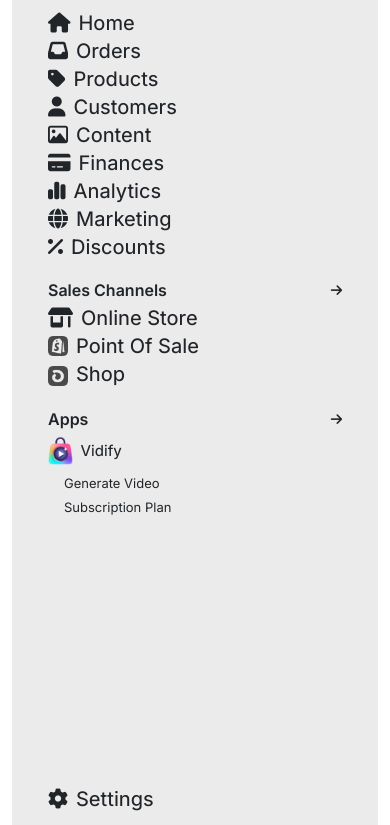
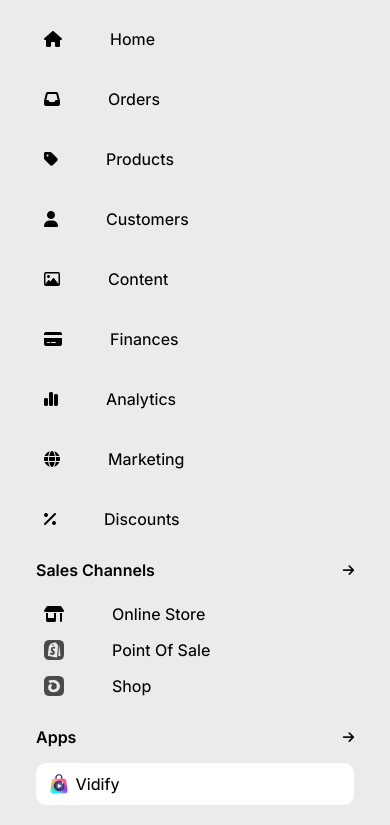
Before and after one commit to zunairawan4343-jpg/Vidify-Figma-, a plain HTML site: page index.html in a window 390 px wide. Shown: the part 143-968 px from the top of the page. Drawn offline with nearby package versions, Linux system fonts and the light colour scheme.

Commit message:
responsive

```diff
--- a/index.html
+++ b/index.html
@@ -6,125 +6,212 @@
   <meta name="viewport" content="width=device-width, initial-scale=1" />
   <title>Vidify-Figma</title>
 
-
   <link href="https://cdn.jsdelivr.net/npm/bootstrap@5.3.8/dist/css/bootstrap.min.css" rel="stylesheet"
     integrity="sha384-sRIl4kxILFvY47J16cr9ZwB07vP4J8+LH7qKQnuqkuIAvNWLzeN8tE5YBujZqJLB" crossorigin="anonymous">
-
   <link href="https://fonts.googleapis.com/css2?family=Inter:wght@300;400;450;500;600;700;800&display=swap"
     rel="stylesheet">
-
   <link rel="stylesheet" href="https://cdnjs.cloudflare.com/ajax/libs/font-awesome/6.5.1/css/all.min.css"
     integrity="sha512-DTOQO9RWCH3ppGqcWaEA1BIZOC6xxalwEsw9c2QQeAIftl+Vegovlnee1c9QX4TctnWMn13TZye+giMm8e2LwA=="
     crossorigin="anonymous" referrerpolicy="no-referrer" />
   <link rel="stylesheet" href="https://cdn.jsdelivr.net/npm/bootstrap-icons@1.11.3/font/bootstrap-icons.css">
-</head>
-
-<body
-  style="font-family: 'Inter', sans-serif; font-weight: 450; font-style: normal; font-size: 13px; line-height: 20px; letter-spacing: 0px;">
-
-  <div class="container-fluid flex-grow-1">
-
-    <body style="margin:0; padding:0;">
-
-      <nav class="navbar navbar-dark bg-dark py-2 w-100" style="margin:0; padding:0;">
-        <div class="container-fluid px-3 d-flex justify-content-between align-items-center">
 
 
+</head>
+<style>
+    body {
+      font-family: 'Inter', sans-serif;
+      font-weight: 450;
+      font-size: 13px;
+      line-height: 20px;
+      letter-spacing: 0px;
+      margin: 0;
+      padding: 0;
+    }
+
+
+    aside a.sidebar-link {
+      color: black;
+      text-decoration: none;
+      transition: background-color 0.3s, color 0.3s;
+    }
+
+    aside a.sidebar-link:hover {
+      background-color: white;
+      color: black;
+    }
+
+    aside a.sidebar-link i {
+      transition: color 0.3s;
+    }
+
+    aside a.sidebar-link:hover i {
+      color: black;
+    }
+
+
+    .rounded-circle:hover {
+    background-color:aquamarine !important;
+  }
+  </style>
+
+<body>
+
+
+  <nav class="navbar navbar-dark bg-dark py-2 w-100">
+    <div class="container-fluid px-3 d-flex justify-content-between align-items-center">
       <div class="d-flex align-items-center">
         <img src="/images/image.png" alt="logo" style="height: 36px;">
       </div>
-
-
       <div class="d-flex" style="width:600px;">
         <form class="flex-grow-1 mx-4 d-flex align-items-center position-relative" role="search">
           <i class="bi bi-search position-absolute" style="left: 15px; color: white; font-size: 18px;"></i>
-
           <input type="search" class="form-control ps-5 text-white" placeholder="Search" aria-label="Search"
             style="background-color: #303030; border-radius: 10px; height: 40px; font-size: 13px;">
         </form>
       </div>
-
-
       <div class="d-flex align-items-center gap-3">
         <img src="/images/image copy 14.png"
           style="height: 36px; width: 36px; background:#303030; border-radius: 10px; padding:6px;">
-
         <img src="/images/image copy 15.png"
           style="height: 36px; width: 36px; background:#303030; border-radius: 10px; padding:6px;">
-
-            <img src="/images/image copy 16.png"
-              style="height: 40px; width: 200px; background:#303030; border-radius: 10px; padding:6px;">
+        <div style="display: flex;background-color: #303030;gap: 10px;border-radius: 15px;">
+          <h5 style="color: white; margin-top: 10px;margin-left: 10px;">Stellar Interiors</h5>
+          <img src="/images/image copy 22.png" alt="" class="img-fluid"
+            style="border-radius: 10px; width: 28px;height: 28px; margin: 10px;">
         </div>
-
+      </div>
     </div>
   </nav>
 
   <div class="container-fluid">
     <div class="row">
 
-          <aside class="col-12 col-md-3" style="min-height:100vh;background-color: #EBEBEB;">
+
+      <aside class="col-12 col-md-2" style="min-height:100vh;background-color: #EBEBEB;">
         <div class="d-flex flex-column h-100 justify-content-between">
 
-              <div class="p-4 font-inter font-size-13px style-medium">
-                <div class="font-inter">
-                  <ul class="list-unstyled mb-4" style="padding-left: 0; margin: 0; font-size:0.85rem;">
-                    <li class="fs-5 mb-2"><i class="fa-solid fa-house me-2"></i>Home</li>
-                    <li class="fs-5 mb-2"><i class="fa-solid fa-inbox me-2"></i>Orders</li>
-                    <li class="fs-5 mb-2"><i class="fa-solid fa-tag me-2"></i>Products</li>
-                    <li class="fs-5 mb-2"><i class="fa-solid fa-user me-2"></i>Customers</li>
-                    <li class="fs-5 mb-2"><i class="fa-regular fa-image me-2"></i>Content</li>
-                    <li class="fs-5 mb-2"><i class="fa-solid fa-credit-card me-2"></i>Finances</li>
-                    <li class="fs-5 mb-2"><i class="fa-solid fa-chart-simple me-2"></i>Analytics</li>
-                    <li class="fs-5 mb-2"><i class="fa-solid fa-globe me-2"></i>Marketing</li>
-                    <li class="fs-5"><i class="fa-solid fa-percent me-2"></i>Discounts</li>
+          <div class="p-4">
+
+            <ul class="list-unstyled mb-4" style="padding-left: 0; margin: 0;">
+              <li class="fs-6 mb-4">
+                <a href="#" class="d-flex align-items-center p-2 rounded sidebar-link">
+                  <i class="fa-solid fa-house me-5"></i>Home
+                </a>
+              </li>
+              <li class="fs-6 mb-4">
+                <a href="#" class="d-flex align-items-center p-2 rounded sidebar-link">
+                  <i class="fa-solid fa-inbox me-5"></i>Orders
+                </a>
+              </li>
+              <li class="fs-6 mb-4">
+                <a href="#" class="d-flex align-items-center p-2 rounded sidebar-link">
+                  <i class="fa-solid fa-tag me-5"></i>Products
+                </a>
+              </li>
+              <li class="fs-6 mb-4">
+                <a href="#" class="d-flex align-items-center p-2 rounded sidebar-link">
+                  <i class="fa-solid fa-user me-5"></i>Customers
+                </a>
+              </li>
+              <li class="fs-6 mb-4">
+                <a href="#" class="d-flex align-items-center p-2 rounded sidebar-link">
+                  <i class="fa-regular fa-image me-5"></i>Content
+                </a>
+              </li>
+              <li class="fs-6 mb-4">
+                <a href="#" class="d-flex align-items-center p-2 rounded sidebar-link">
+                  <i class="fa-solid fa-credit-card me-5"></i>Finances
+                </a>
+              </li>
+              <li class="fs-6 mb-4">
+                <a href="#" class="d-flex align-items-center p-2 rounded sidebar-link">
+                  <i class="fa-solid fa-chart-simple me-5"></i>Analytics
+                </a>
+              </li>
+              <li class="fs-6 mb-4">
+                <a href="#" class="d-flex align-items-center p-2 rounded sidebar-link">
+                  <i class="fa-solid fa-globe me-5"></i>Marketing
+                </a>
+              </li>
+              <li class="fs-6">
+                <a href="#" class="d-flex align-items-center p-2 rounded sidebar-link">
+                  <i class="fa-solid fa-percent me-5"></i>Discounts
+                </a>
+              </li>
             </ul>
 
-                </div>
 
             <div class="mb-4">
-                  <div class="d-flex justify-content-between align-items-center mb-2">
-                    <h5 class="m-0" style="font-size: 16px; font-weight: 600;">Sales Channels</h5>
-                    <i class="fa-solid fa-arrow-right"></i>
+              <div class="d-flex justify-content-between align-items-center mb-3">
+                <h5 class="m-0" style="font-size: 16px; font-weight: 600; color:black;">Sales Channels</h5>
+                <i class="fa-solid fa-arrow-right" style="color:black;"></i>
               </div>
-                  <ul class="list-unstyled" style="padding-left: 0; margin: 0;">
-                    <li class="fs-5 mb-2" style="font-size: 15px; font-weight: 450;"><i
-                        class="fa-solid fa-shop me-2"></i>Online Store</li>
-                    <li class="fs-5 mb-2 d-flex align-items-center" style="font-size: 15px; font-weight: 450;">
-                      <img src="/images/image copy.png" alt="pos" class="img-fluid me-2" style="height:20px;">Point Of
-                      Sale
+              <ul class="list-unstyled" style="padding-left: 0; margin: 0; color:black;">
+                <li class="fs-6">
+                  <a href="#" class="d-flex align-items-center p-2 rounded sidebar-link">
+                    <i class="fa-solid fa-shop me-5"></i>Online Store
+                  </a>
                 </li>
-                    <li class="fs-5" style="font-size: 15px; font-weight: 450;"><img src="/images/image copy 2.png"
-                        alt="shop" class="img-fluid me-2" style="height:20px;">Shop</li>
+                <li class="fs-6">
+                  <a href="#" class="d-flex align-items-center p-2 rounded sidebar-link">
+                    <img src="/images/image copy.png" class="img-fluid me-5" style="height:20px;"></img> Point Of Sale
+                  </a>
+                </li>
+                <li class="fs-6">
+                  <a href="#" class="d-flex align-items-center p-2 rounded sidebar-link">
+                    <img src="/images/image copy 2.png" class="img-fluid me-5" style="height:20px;"></img> Shop
+                  </a>
+                </li>
               </ul>
             </div>
 
-                <div>
-                  <div class="d-flex justify-content-between align-items-center mb-2">
-                    <h5 class="m-0" style="font-size: 16px; font-weight: 600;">Apps</h5>
-                    <i class="fa-solid fa-arrow-right"></i>
+
+            <div class="mb-4">
+              <div class="d-flex justify-content-between align-items-center mb-3">
+                <h5 class="m-0" style="font-size: 16px; font-weight: 600; color:black;">Apps</h5>
+                <i class="fa-solid fa-arrow-right" style="color:black;"></i>
               </div>
-                  <ul class="list-unstyled" style="padding-left: 0; margin: 0;">
-                    <li class="d-flex align-items-center mb-2" style="font-size: 15px; font-weight: 450;">
-                      <img src="/images/image copy 4.png" alt="vidify app" class="img-fluid me-2"
-                        style="height:28px;">Vidify
+              <ul class="list-unstyled" style="padding-left: 0; margin: 0; color:black;">
+                <li class="fs-6 d-flex align-items-center mb-2 "
+                  style="background-color:white; border-radius:10px; padding:3px 6px;">
+                  <a href="#" class="d-flex align-items-center p-2 rounded sidebar-link">
+                    <img src="/images/image copy 4.png" class="img-fluid me-2" style="height:20px;"></img> Vidify
+                  </a>
                 </li>
-                    <li class="ps-3 mb-1" style="font-size: 13px; font-weight: 400;">Generate Video</li>
-                    <li class="ps-3" style="font-size: 13px; font-weight: 400;">Subscription Plan</li>
+                <li class=" ps-3 mb-1" style="font-size: 13px; font-weight: 400;">
+                  <a href="#" class="d-flex align-items-center p-2 rounded sidebar-link">
+                    Generate Video
+                  </a>
+                </li>
+                <li class=" ps-3 " style="font-size: 13px; font-weight: 400;">
+                  <a href="#" class="d-flex align-items-center p-2 rounded sidebar-link">
+                    Subscription Plan
+                  </a>
+                </li>
+
+
               </ul>
             </div>
+
           </div>
 
           <div class="p-4">
             <ul class="list-unstyled mb-0">
-                  <li class="fs-5" style="font-size: 15px; font-weight: 450;"><i
-                      class="fa-solid fa-gear me-2"></i>Settings
+              <li class=" fs-6 " style="color:black;">
+                <a href="#" class="d-flex align-items-center p-2 rounded sidebar-link">
+              <li class="fs-6""><i class=" fa-solid fa-gear me-3"></i>
+                Settings
+                </a>
               </li>
+
+
             </ul>
           </div>
         </div>
       </aside>
 
-          <main class="col-12 col-md-9 bg-light">
+
+      <main class="col-12 col-md-10 bg-light">
         <div class="p-4">
 
 
@@ -137,8 +224,9 @@
 
           <div class="mb-4">
             <h3 style="font-size: 18px; font-weight: 600; margin-bottom: 6px;">Welcome To Vidify</h3>
-                <p class="text-muted" style="margin:0 0 12px 0; font-size: 13px; font-weight: 400;">Enhance your video
-                  creation with the power of AI</p>
+            <p class="text-muted" style="margin:0 0 12px 0; font-size: 13px; font-weight: 400;">
+              Enhance your video creation with the power of AI
+            </p>
 
 
             <div class="card p-3 mb-4" style="border-radius: 10px;">
@@ -147,18 +235,16 @@
                   Video Generator
                   <img src="/images/image copy 20.png" class="img-fluid ms-2" style="height:25px;">
                 </h5>
-                    <button class="btn btn-outline-secondary btn-sm" style="font-size: 13px; font-weight: 450;">Upgrade
-                      your
-                      plan</button>
+                <button class="btn btn-outline-secondary btn-sm" style="font-size: 13px; font-weight: 450;">
+                  Upgrade your plan
+                </button>
               </div>
-
               <div class="mt-3" style="font-size: 13px;">
                 <small class="text-muted">Current Plan:</small>
                 <div style="font-weight: 500;">Explorer — 2 AI Videos / Month</div>
                 <small class="text-muted">0 / 2 Videos</small>
               </div>
-
-                  <progress class="w-100 mt-2" value="1.5" max="2" style="height: 8px; border-radius: 6px;"></progress>
+              <progress class="w-100 mt-2" value="1.5" max="2" style="height: 8px; border-radius: 15px;"></progress>
             </div>
 
 
@@ -167,21 +253,16 @@
                 <div class="col-md-4">
                   <img src="/images/image copy 5.png" class="img-fluid rounded" alt="feature">
                 </div>
-
                 <div class="col-md-8">
                   <div class="d-flex justify-content-between">
-                        <h6 class="mb-1" style="font-size: 14px; font-weight: 600;">Generate Stunning AI videos from
-                          Product
+                    <h6 class="mb-1" style="font-size: 14px; font-weight: 600;">Generate Stunning AI videos from Product
                       images</h6>
                     <i class="bi bi-three-dots" style="font-size: 18px;"></i>
                   </div>
-
                   <p class="small" style="margin-top:6px; font-size: 13px; font-weight: 400;">
-                        Turn your product images into scroll-stopping marketing videos in seconds. Just upload images;
-                        we'll
+                    Turn your product images into scroll-stopping marketing videos in seconds. Just upload images; we'll
                     add dynamic animations and effects for a high-converting result.
                   </p>
-
                   <button class="btn btn-outline-secondary btn-sm" style="font-size: 13px; font-weight: 450;">
                     <img src="/images/image copy 6.png" style="height:20px;" class="me-1" alt="icon">
                     Generate AI Video
@@ -196,31 +277,32 @@
               <p class="small" style="font-size: 13px; font-weight: 400;">Transform product marketing & your brand
                 presence with stunning videos.</p>
 
-
               <div class="card p-3 mb-3" style="border-radius: 8px;">
                 <div class="d-flex">
                   <img src="/images/image copy 8.png" class="me-3" style="height:40px;">
                   <div class="flex-grow-1">
                     <h6 class="mb-1 fw-bold" style="font-size: 14px; font-weight: 600;">Documentation</h6>
-                        <p class="small mb-0" style="font-size: 13px; font-weight: 400;">Read our step-by-step
-                          guidelines to
+                    <p class="small mb-0" style="font-size: 13px; font-weight: 400;">Read our step-by-step guidelines to
                       explore and master every Vidify feature.</p>
                   </div>
-                      <i class="fa-solid fa-arrow-right align-self-center"></i>
+                 <div class="d-flex justify-content-center align-items-center rounded-circle bg-light hover-bg-danger" style="width:50px; height:50px; cursor:pointer;">
+  <i class="fa-solid fa-arrow-right text-dark"></i>
+</div>
+
                 </div>
               </div>
-
 
               <div class="card p-3 mb-3" style="border-radius: 8px;">
                 <div class="d-flex">
                   <img src="/images/image copy 9.png" class="me-3" style="height:40px;">
                   <div class="flex-grow-1">
                     <h6 class="mb-1 fw-bold" style="font-size: 14px; font-weight: 600;">Support</h6>
-                        <p class="small mb-0" style="font-size: 13px; font-weight: 400;">Our team is always ready to
-                          help
+                    <p class="small mb-0" style="font-size: 13px; font-weight: 400;">Our team is always ready to help
                       reach out anytime to solve any issue.</p>
                   </div>
-                      <i class="fa-solid fa-arrow-right align-self-center"></i>
+                 <div class="d-flex justify-content-center align-items-center rounded-circle bg-light hover-bg-danger" style="width:50px; height:50px; cursor:pointer;">
+  <i class="fa-solid fa-arrow-right text-dark"></i>
+</div>
                 </div>
               </div>
 
@@ -229,32 +311,29 @@
                   <img src="/images/image copy 10.png" class="me-3" style="height:40px;">
                   <div class="flex-grow-1">
                     <h6 class="fw-bold" style="font-size: 14px; font-weight: 600;">Vidify Walkthrough</h6>
-                        <p class="small mb-0" style="font-size: 13px; font-weight: 400;">Book a session with our experts
-                          and
+                    <p class="small mb-0" style="font-size: 13px; font-weight: 400;">Book a session with our experts and
                       learn how to get the most out of Vidify.</p>
                   </div>
-                      <i class="fa-solid fa-arrow-right align-self-center"></i>
+                 <div class="d-flex justify-content-center align-items-center rounded-circle bg-light hover-bg-danger" style="width:50px; height:50px; cursor:pointer;">
+  <i class="fa-solid fa-arrow-right text-dark"></i>
 </div>
                 </div>
-
+              </div>
 
               <div class="card p-3" style="border-radius: 8px;">
                 <div class="row g-3 align-items-center">
                   <div class="col-md-4">
                     <img src="/images/image copy 11.png" class="img-fluid rounded" alt="call">
                   </div>
-
                   <div class="col-md-8">
                     <div class="d-flex justify-content-between">
                       <h6 class="mb-1" style="font-size: 14px; font-weight: 600;">Want to schedule a call?</h6>
                       <i class="bi bi-three-dots"></i>
                     </div>
-
                     <p class="small" style="font-size: 13px; font-weight: 400;">
                       We have marketing experts ready to help build your video marketing strategy and guide you in
                       scaling your store with video. Want to book a one-to-one session? It’s FREE!
                     </p>
-
                     <button class="btn btn-outline-secondary btn-sm" style="font-size: 13px; font-weight: 450;">
                       <img src="/images/image copy 12.png" style="height:20px;" class="me-1" alt="icon">
                       Talk to Vidify Expert
@@ -270,12 +349,10 @@
                 <h6 class="mb-2" style="font-size: 14px; font-weight: 600;">Other apps from Storeware</h6>
                 <i class="bi bi-three-dots"></i>
               </div>
-
               <div class="row g-3">
                 <div class="col-md-4">
                   <img src="/images/image copy 18.png" class="img-fluid rounded" alt="other-app">
                 </div>
-
                 <div class="col-md-8">
                   <h6 class="fw-bold" style="font-size: 14px; font-weight: 600;">BetterDocs for Shopify – Advanced
                     Knowledge Base App</h6>
@@ -308,8 +385,7 @@
           </div>
 
 
-              <footer class="d-flex justify-content-between align-items-center border-top pt-3"
-                style="margin-top: 16px;">
+          <footer class="d-flex justify-content-between align-items-center border-top pt-3" style="margin-top: 16px;">
             <img src="/images/image copy 19.png" class="img-fluid" style="height:32px;">
             <p class="mb-0 small text-muted" style="font-size: 13px; font-weight: 400;">Copyright © 2025 | Storeware
               |
```
Also changed, not shown: images/image copy 21.png (added), images/image copy 22.png (added). Lines whose indentation alone changed are shown as unchanged.
